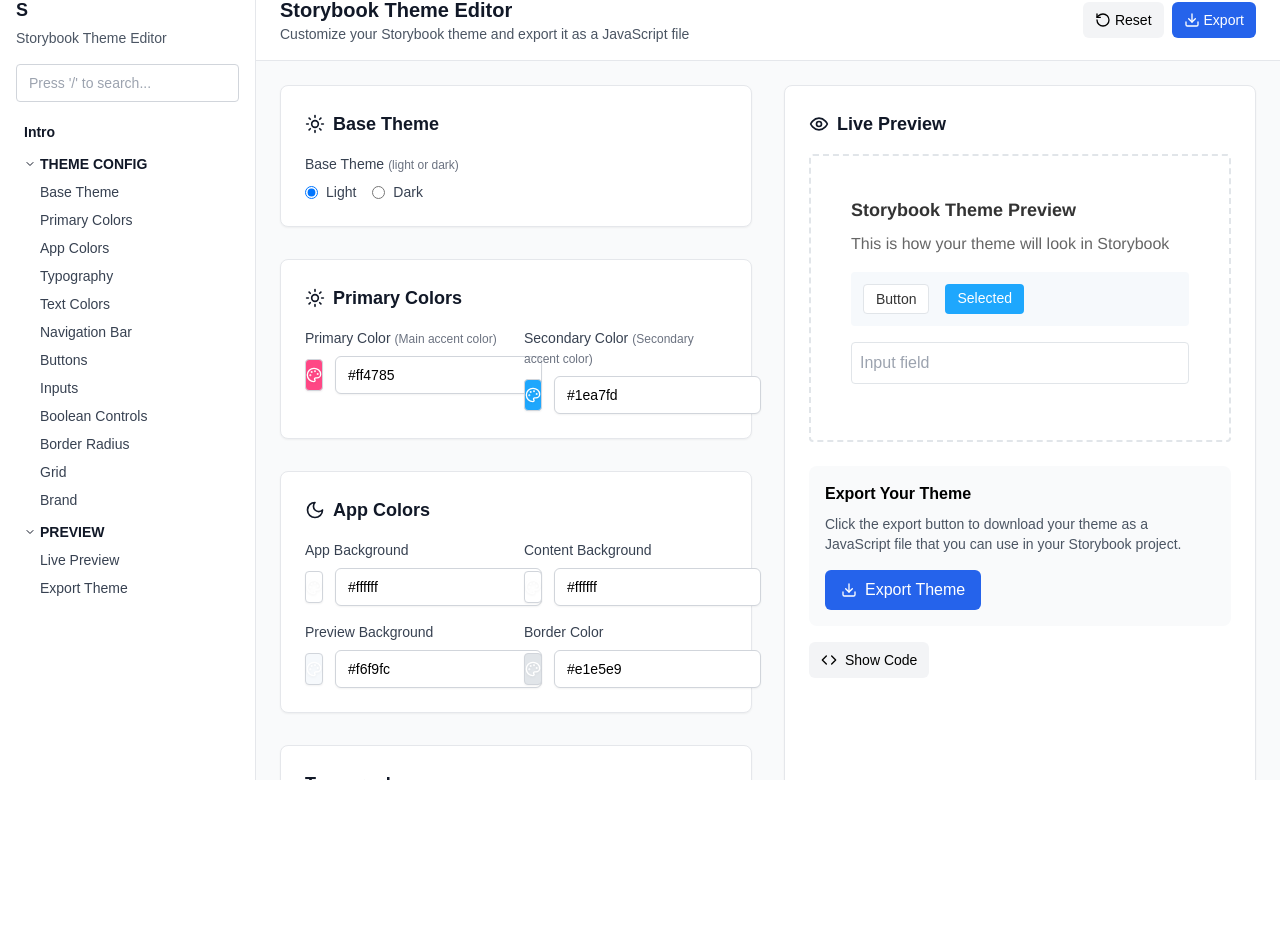
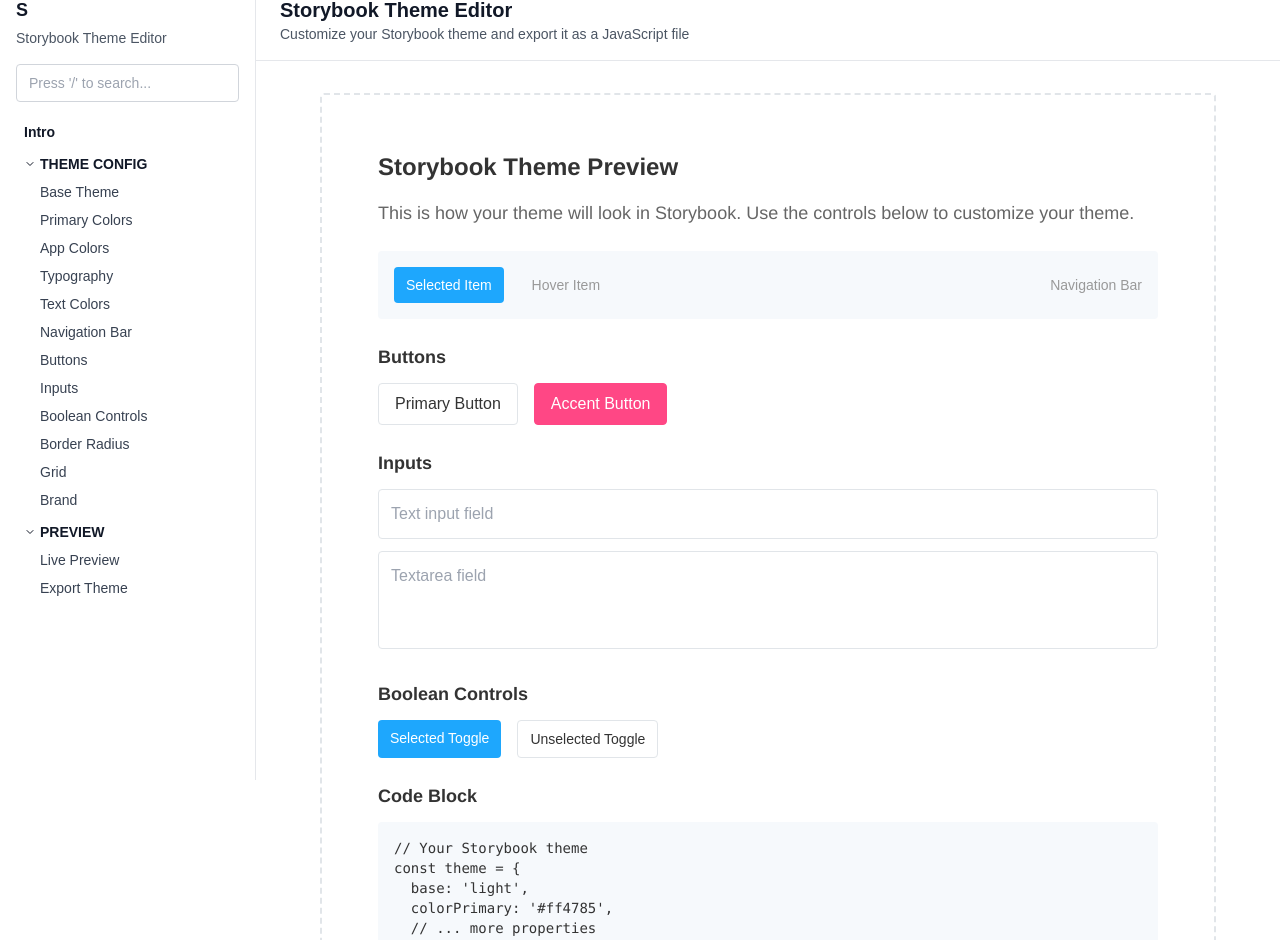
Before and after one commit to spjpgrd/storybook-theme-editor, a Next.js app: page / in a window 1280 px wide. Shown: the part 20-960 px from the top of the page. Before the commit the page ends 800 px from the top, so only its background shows below. Built offline with nearby package versions, Linux system fonts and the light colour scheme.

Commit message:
Update ThemeEditor.tsx

```diff
--- a/components/ThemeEditor.tsx
+++ b/components/ThemeEditor.tsx
@@ -12,6 +12,7 @@
 export default function ThemeEditor() {
   const [theme, setTheme] = useState<StorybookTheme>(defaultLightTheme);
   const [showCode, setShowCode] = useState(false);
+  const [activeTab, setActiveTab] = useState<'controls' | 'actions'>('controls');
 
   const updateTheme = (updates: Partial<StorybookTheme>) => {
     setTheme(prev => ({ ...prev, ...updates }));
@@ -83,49 +84,257 @@
               <h1 className="text-xl font-semibold text-gray-900">Storybook Theme Editor</h1>
               <p className="text-sm text-gray-600">Customize your Storybook theme and export it as a JavaScript file</p>
             </div>
+          </div>
+        </div>
 
-            <div className="flex items-center space-x-2">
-              <button
-                onClick={resetToDefault}
-                className="flex items-center px-3 py-2 text-sm bg-gray-100 hover:bg-gray-200 rounded-md transition-colors"
+        {/* Canvas Area - Live Preview */}
+        <div className="flex-1 bg-white p-8">
+          <div className="max-w-4xl mx-auto">
+            <div
+              className="p-8 rounded-lg border-2 border-dashed min-h-[400px]"
+              style={{
+                backgroundColor: theme.appBg,
+                borderColor: theme.appBorderColor,
+                borderRadius: `${theme.appBorderRadius}px`
+              }}
             >
-                <RotateCcw className="w-4 h-4 mr-1" />
-                Reset
-              </button>
-              <button
-                onClick={exportTheme}
-                className="flex items-center px-3 py-2 text-sm bg-blue-600 hover:bg-blue-700 text-white rounded-md transition-colors"
+              <div
+                className="p-6 rounded mb-6"
+                style={{
+                  backgroundColor: theme.appContentBg,
+                  borderRadius: `${theme.appBorderRadius}px`
+                }}
               >
-                <Download className="w-4 h-4 mr-1" />
-                Export
-              </button>
+                <h2
+                  className="text-2xl font-bold mb-4"
+                  style={{ color: theme.textColor, fontFamily: theme.fontBase }}
+                >
+                  Storybook Theme Preview
+                </h2>
+                <p
+                  className="mb-6 text-lg"
+                  style={{ color: theme.textMutedColor, fontFamily: theme.fontBase }}
+                >
+                  This is how your theme will look in Storybook. Use the controls below to customize your theme.
+                </p>
+
+                {/* Navigation Bar Preview */}
+                <div
+                  className="p-4 rounded mb-6"
+                  style={{
+                    backgroundColor: theme.barBg,
+                    borderRadius: `${theme.appBorderRadius}px`
+                  }}
+                >
+                  <div className="flex items-center justify-between">
+                    <div className="flex space-x-4">
+                      <span
+                        className="px-3 py-2 rounded text-sm font-medium"
+                        style={{
+                          backgroundColor: theme.barSelectedColor,
+                          color: theme.textInverseColor,
+                          borderRadius: `${theme.inputBorderRadius}px`
+                        }}
+                      >
+                        Selected Item
+                      </span>
+                      <span
+                        className="px-3 py-2 rounded text-sm hover:bg-opacity-80 transition-colors"
+                        style={{
+                          color: theme.barTextColor,
+                          borderRadius: `${theme.inputBorderRadius}px`
+                        }}
+                      >
+                        Hover Item
+                      </span>
+                    </div>
+                    <div
+                      className="text-sm"
+                      style={{ color: theme.barTextColor }}
+                    >
+                      Navigation Bar
                     </div>
                   </div>
                 </div>
 
-        {/* Content Area */}
-        <div className="flex-1 overflow-y-auto">
+                {/* Buttons Preview */}
+                <div className="mb-6">
+                  <h3
+                    className="text-lg font-semibold mb-3"
+                    style={{ color: theme.textColor, fontFamily: theme.fontBase }}
+                  >
+                    Buttons
+                  </h3>
+                  <div className="flex space-x-4">
+                    <button
+                      className="px-4 py-2 rounded font-medium"
+                      style={{
+                        backgroundColor: theme.buttonBg,
+                        color: theme.textColor,
+                        border: `1px solid ${theme.buttonBorder}`,
+                        borderRadius: `${theme.inputBorderRadius}px`
+                      }}
+                    >
+                      Primary Button
+                    </button>
+                    <button
+                      className="px-4 py-2 rounded font-medium"
+                      style={{
+                        backgroundColor: theme.colorPrimary,
+                        color: theme.textInverseColor,
+                        border: `1px solid ${theme.colorPrimary}`,
+                        borderRadius: `${theme.inputBorderRadius}px`
+                      }}
+                    >
+                      Accent Button
+                    </button>
+                  </div>
+                </div>
+
+                {/* Inputs Preview */}
+                <div className="mb-6">
+                  <h3
+                    className="text-lg font-semibold mb-3"
+                    style={{ color: theme.textColor, fontFamily: theme.fontBase }}
+                  >
+                    Inputs
+                  </h3>
+                  <div className="space-y-3">
+                    <input
+                      type="text"
+                      placeholder="Text input field"
+                      className="w-full p-3 rounded"
+                      style={{
+                        backgroundColor: theme.inputBg,
+                        color: theme.inputTextColor,
+                        border: `1px solid ${theme.inputBorder}`,
+                        borderRadius: `${theme.inputBorderRadius}px`
+                      }}
+                    />
+                    <textarea
+                      placeholder="Textarea field"
+                      rows={3}
+                      className="w-full p-3 rounded resize-none"
+                      style={{
+                        backgroundColor: theme.inputBg,
+                        color: theme.inputTextColor,
+                        border: `1px solid ${theme.inputBorder}`,
+                        borderRadius: `${theme.inputBorderRadius}px`
+                      }}
+                    />
+                  </div>
+                </div>
+
+                {/* Boolean Controls Preview */}
+                <div className="mb-6">
+                  <h3
+                    className="text-lg font-semibold mb-3"
+                    style={{ color: theme.textColor, fontFamily: theme.fontBase }}
+                  >
+                    Boolean Controls
+                  </h3>
+                  <div className="flex space-x-4">
+                    <div
+                      className="px-3 py-2 rounded text-sm"
+                      style={{
+                        backgroundColor: theme.booleanSelectedBg,
+                        color: theme.textInverseColor,
+                        borderRadius: `${theme.inputBorderRadius}px`
+                      }}
+                    >
+                      Selected Toggle
+                    </div>
+                    <div
+                      className="px-3 py-2 rounded text-sm"
+                      style={{
+                        backgroundColor: theme.booleanBg,
+                        color: theme.textColor,
+                        border: `1px solid ${theme.appBorderColor}`,
+                        borderRadius: `${theme.inputBorderRadius}px`
+                      }}
+                    >
+                      Unselected Toggle
+                    </div>
+                  </div>
+                </div>
+
+                {/* Code Preview */}
+                <div>
+                  <h3
+                    className="text-lg font-semibold mb-3"
+                    style={{ color: theme.textColor, fontFamily: theme.fontBase }}
+                  >
+                    Code Block
+                  </h3>
+                  <div
+                    className="p-4 rounded"
+                    style={{
+                      backgroundColor: theme.appPreviewBg,
+                      borderRadius: `${theme.appBorderRadius}px`
+                    }}
+                  >
+                    <pre
+                      className="text-sm"
+                      style={{
+                        color: theme.textColor,
+                        fontFamily: theme.fontCode
+                      }}
+                    >
+{`// Your Storybook theme
+const theme = {
+  base: '${theme.base}',
+  colorPrimary: '${theme.colorPrimary}',
+  // ... more properties
+};`}
+                    </pre>
+                  </div>
+                </div>
+              </div>
+            </div>
+          </div>
+        </div>
+
+        {/* Bottom Controls Drawer */}
+        <div className="bg-white border-t border-gray-200">
+          {/* Tabs */}
+          <div className="flex border-b border-gray-200">
+            <button
+              onClick={() => setActiveTab('controls')}
+              className={`px-6 py-3 text-sm font-medium border-b-2 transition-colors ${
+                activeTab === 'controls'
+                  ? 'border-blue-500 text-blue-600'
+                  : 'border-transparent text-gray-500 hover:text-gray-700'
+              }`}
+            >
+              Controls (24)
+            </button>
+            <button
+              onClick={() => setActiveTab('actions')}
+              className={`px-6 py-3 text-sm font-medium border-b-2 transition-colors ${
+                activeTab === 'actions'
+                  ? 'border-blue-500 text-blue-600'
+                  : 'border-transparent text-gray-500 hover:text-gray-700'
+              }`}
+            >
+              Actions
+            </button>
+          </div>
+
+          {/* Controls Content */}
+          <div className="max-h-96 overflow-y-auto">
+            {activeTab === 'controls' && (
               <div className="p-6">
-            <div className="max-w-6xl mx-auto">
-              <div className="grid grid-cols-1 lg:grid-cols-2 gap-8">
-                {/* Theme Controls */}
-                <div className="space-y-8">
+                <div className="grid grid-cols-1 md:grid-cols-2 lg:grid-cols-3 gap-6">
                   {/* Base Theme */}
-                  <div className="bg-white rounded-lg shadow-sm border border-gray-200 p-6">
-                    <h2 className="text-lg font-semibold text-gray-900 mb-4 flex items-center">
-                      <Sun className="w-5 h-5 mr-2" />
-                      Base Theme
-                    </h2>
+                  <div>
+                    <h3 className="text-sm font-semibold text-gray-900 mb-3">Base Theme</h3>
                     <BaseSelector value={theme.base} onChange={switchBase} />
                   </div>
 
                   {/* Primary Colors */}
-                  <div className="bg-white rounded-lg shadow-sm border border-gray-200 p-6">
-                    <h2 className="text-lg font-semibold text-gray-900 mb-4 flex items-center">
-                      <Sun className="w-5 h-5 mr-2" />
-                      Primary Colors
-                    </h2>
-                    <div className="grid grid-cols-1 md:grid-cols-2 gap-4">
+                  <div>
+                    <h3 className="text-sm font-semibold text-gray-900 mb-3">Primary Colors</h3>
+                    <div className="space-y-3">
                       <ColorPicker
                         label="Primary Color"
                         value={theme.colorPrimary}
@@ -142,12 +351,9 @@
                   </div>
 
                   {/* App Colors */}
-                  <div className="bg-white rounded-lg shadow-sm border border-gray-200 p-6">
-                    <h2 className="text-lg font-semibold text-gray-900 mb-4 flex items-center">
-                      <Moon className="w-5 h-5 mr-2" />
-                      App Colors
-                    </h2>
-                    <div className="grid grid-cols-1 md:grid-cols-2 gap-4">
+                  <div>
+                    <h3 className="text-sm font-semibold text-gray-900 mb-3">App Colors</h3>
+                    <div className="space-y-3">
                       <ColorPicker
                         label="App Background"
                         value={theme.appBg}
@@ -172,9 +378,9 @@
                   </div>
 
                   {/* Typography */}
-                  <div className="bg-white rounded-lg shadow-sm border border-gray-200 p-6">
-                    <h2 className="text-lg font-semibold text-gray-900 mb-4">Typography</h2>
-                    <div className="space-y-4">
+                  <div>
+                    <h3 className="text-sm font-semibold text-gray-900 mb-3">Typography</h3>
+                    <div className="space-y-3">
                       <TextInput
                         label="Base Font"
                         value={theme.fontBase}
@@ -193,9 +399,9 @@
                   </div>
 
                   {/* Text Colors */}
-                  <div className="bg-white rounded-lg shadow-sm border border-gray-200 p-6">
-                    <h2 className="text-lg font-semibold text-gray-900 mb-4">Text Colors</h2>
-                    <div className="grid grid-cols-1 md:grid-cols-2 gap-4">
+                  <div>
+                    <h3 className="text-sm font-semibold text-gray-900 mb-3">Text Colors</h3>
+                    <div className="space-y-3">
                       <ColorPicker
                         label="Text Color"
                         value={theme.textColor}
@@ -215,9 +421,9 @@
                   </div>
 
                   {/* Navigation Bar */}
-                  <div className="bg-white rounded-lg shadow-sm border border-gray-200 p-6">
-                    <h2 className="text-lg font-semibold text-gray-900 mb-4">Navigation Bar</h2>
-                    <div className="grid grid-cols-1 md:grid-cols-2 gap-4">
+                  <div>
+                    <h3 className="text-sm font-semibold text-gray-900 mb-3">Navigation Bar</h3>
+                    <div className="space-y-3">
                       <ColorPicker
                         label="Bar Background"
                         value={theme.barBg}
@@ -242,9 +448,9 @@
                   </div>
 
                   {/* Buttons */}
-                  <div className="bg-white rounded-lg shadow-sm border border-gray-200 p-6">
-                    <h2 className="text-lg font-semibold text-gray-900 mb-4">Buttons</h2>
-                    <div className="grid grid-cols-1 md:grid-cols-2 gap-4">
+                  <div>
+                    <h3 className="text-sm font-semibold text-gray-900 mb-3">Buttons</h3>
+                    <div className="space-y-3">
                       <ColorPicker
                         label="Button Background"
                         value={theme.buttonBg}
@@ -259,9 +465,9 @@
                   </div>
 
                   {/* Inputs */}
-                  <div className="bg-white rounded-lg shadow-sm border border-gray-200 p-6">
-                    <h2 className="text-lg font-semibold text-gray-900 mb-4">Inputs</h2>
-                    <div className="grid grid-cols-1 md:grid-cols-2 gap-4">
+                  <div>
+                    <h3 className="text-sm font-semibold text-gray-900 mb-3">Inputs</h3>
+                    <div className="space-y-3">
                       <ColorPicker
                         label="Input Background"
                         value={theme.inputBg}
@@ -281,9 +487,9 @@
                   </div>
 
                   {/* Boolean Controls */}
-                  <div className="bg-white rounded-lg shadow-sm border border-gray-200 p-6">
-                    <h2 className="text-lg font-semibold text-gray-900 mb-4">Boolean Controls</h2>
-                    <div className="grid grid-cols-1 md:grid-cols-2 gap-4">
+                  <div>
+                    <h3 className="text-sm font-semibold text-gray-900 mb-3">Boolean Controls</h3>
+                    <div className="space-y-3">
                       <ColorPicker
                         label="Boolean Background"
                         value={theme.booleanBg}
@@ -298,9 +504,9 @@
                   </div>
 
                   {/* Border Radius */}
-                  <div className="bg-white rounded-lg shadow-sm border border-gray-200 p-6">
-                    <h2 className="text-lg font-semibold text-gray-900 mb-4">Border Radius</h2>
-                    <div className="grid grid-cols-1 md:grid-cols-2 gap-4">
+                  <div>
+                    <h3 className="text-sm font-semibold text-gray-900 mb-3">Border Radius</h3>
+                    <div className="space-y-3">
                       <NumberInput
                         label="App Border Radius"
                         value={theme.appBorderRadius}
@@ -321,8 +527,8 @@
                   </div>
 
                   {/* Grid */}
-                  <div className="bg-white rounded-lg shadow-sm border border-gray-200 p-6">
-                    <h2 className="text-lg font-semibold text-gray-900 mb-4">Grid</h2>
+                  <div>
+                    <h3 className="text-sm font-semibold text-gray-900 mb-3">Grid</h3>
                     <NumberInput
                       label="Grid Cell Size"
                       value={theme.gridCellSize || 10}
@@ -334,9 +540,9 @@
                   </div>
 
                   {/* Brand */}
-                  <div className="bg-white rounded-lg shadow-sm border border-gray-200 p-6">
-                    <h2 className="text-lg font-semibold text-gray-900 mb-4">Brand</h2>
-                    <div className="space-y-4">
+                  <div>
+                    <h3 className="text-sm font-semibold text-gray-900 mb-3">Brand</h3>
+                    <div className="space-y-3">
                       <TextInput
                         label="Brand Title"
                         value={theme.brandTitle || ''}
@@ -358,93 +564,20 @@
                     </div>
                   </div>
                 </div>
+              </div>
+            )}
 
-                {/* Live Preview */}
-                <div className="bg-white rounded-lg shadow-sm border border-gray-200 p-6">
-                  <h2 className="text-lg font-semibold text-gray-900 mb-4 flex items-center">
-                    <Eye className="w-5 h-5 mr-2" />
-                    Live Preview
-                  </h2>
-                  <div
-                    className="p-6 rounded-lg border-2 border-dashed"
-                    style={{
-                      backgroundColor: theme.appBg,
-                      borderColor: theme.appBorderColor,
-                      borderRadius: `${theme.appBorderRadius}px`
-                    }}
+            {activeTab === 'actions' && (
+              <div className="p-6">
+                <div className="space-y-4">
+                  <div className="flex items-center space-x-4">
+                    <button
+                      onClick={resetToDefault}
+                      className="flex items-center px-4 py-2 bg-gray-100 hover:bg-gray-200 rounded-md transition-colors"
                     >
-                    <div
-                      className="p-4 rounded mb-4"
-                      style={{
-                        backgroundColor: theme.appContentBg,
-                        borderRadius: `${theme.appBorderRadius}px`
-                      }}
-                    >
-                      <h3
-                        className="text-lg font-semibold mb-2"
-                        style={{ color: theme.textColor, fontFamily: theme.fontBase }}
-                      >
-                        Storybook Theme Preview
-                      </h3>
-                      <p
-                        className="mb-4"
-                        style={{ color: theme.textMutedColor, fontFamily: theme.fontBase }}
-                      >
-                        This is how your theme will look in Storybook
-                      </p>
-
-                      <div
-                        className="p-3 rounded mb-4"
-                        style={{
-                          backgroundColor: theme.barBg,
-                          borderRadius: `${theme.appBorderRadius}px`
-                        }}
-                      >
-                        <div className="flex space-x-4">
-                          <button
-                            className="px-3 py-1 rounded text-sm"
-                            style={{
-                              backgroundColor: theme.buttonBg,
-                              color: theme.textColor,
-                              border: `1px solid ${theme.buttonBorder}`,
-                              borderRadius: `${theme.inputBorderRadius}px`
-                            }}
-                          >
-                            Button
+                      <RotateCcw className="w-4 h-4 mr-2" />
+                      Reset to Default
                     </button>
-                          <span
-                            className="px-3 py-1 rounded text-sm"
-                            style={{
-                              backgroundColor: theme.booleanSelectedBg,
-                              color: theme.textInverseColor,
-                              borderRadius: `${theme.inputBorderRadius}px`
-                            }}
-                          >
-                            Selected
-                          </span>
-                        </div>
-                      </div>
-
-                      <input
-                        type="text"
-                        placeholder="Input field"
-                        className="w-full p-2 rounded"
-                        style={{
-                          backgroundColor: theme.inputBg,
-                          color: theme.inputTextColor,
-                          border: `1px solid ${theme.inputBorder}`,
-                          borderRadius: `${theme.inputBorderRadius}px`
-                        }}
-                      />
-                    </div>
-                  </div>
-
-                  {/* Export Section */}
-                  <div className="mt-6 p-4 bg-gray-50 rounded-lg">
-                    <h3 className="font-semibold mb-2">Export Your Theme</h3>
-                    <p className="text-sm text-gray-600 mb-4">
-                      Click the export button to download your theme as a JavaScript file that you can use in your Storybook project.
-                    </p>
                     <button
                       onClick={exportTheme}
                       className="flex items-center px-4 py-2 bg-blue-600 hover:bg-blue-700 text-white rounded-md transition-colors"
@@ -453,6 +586,15 @@
                       Export Theme
                     </button>
                   </div>
+
+                  <div className="pt-4 border-t border-gray-200">
+                    <button
+                      onClick={() => setShowCode(!showCode)}
+                      className="flex items-center px-3 py-2 text-sm bg-gray-100 hover:bg-gray-200 rounded-md transition-colors"
+                    >
+                      <Code className="w-4 h-4 mr-2" />
+                      {showCode ? 'Hide' : 'Show'} Generated Code
+                    </button>
 
                     {showCode && (
                       <div className="mt-4 p-4 bg-gray-900 rounded-lg">
@@ -491,17 +633,10 @@
                         </pre>
                       </div>
                     )}
-
-                  <button
-                    onClick={() => setShowCode(!showCode)}
-                    className="mt-4 flex items-center px-3 py-2 text-sm bg-gray-100 hover:bg-gray-200 rounded-md transition-colors"
-                  >
-                    <Code className="w-4 h-4 mr-2" />
-                    {showCode ? 'Hide' : 'Show'} Code
-                  </button>
                   </div>
                 </div>
               </div>
+            )}
           </div>
         </div>
       </div>
```
Lines whose indentation alone changed are shown as unchanged.
